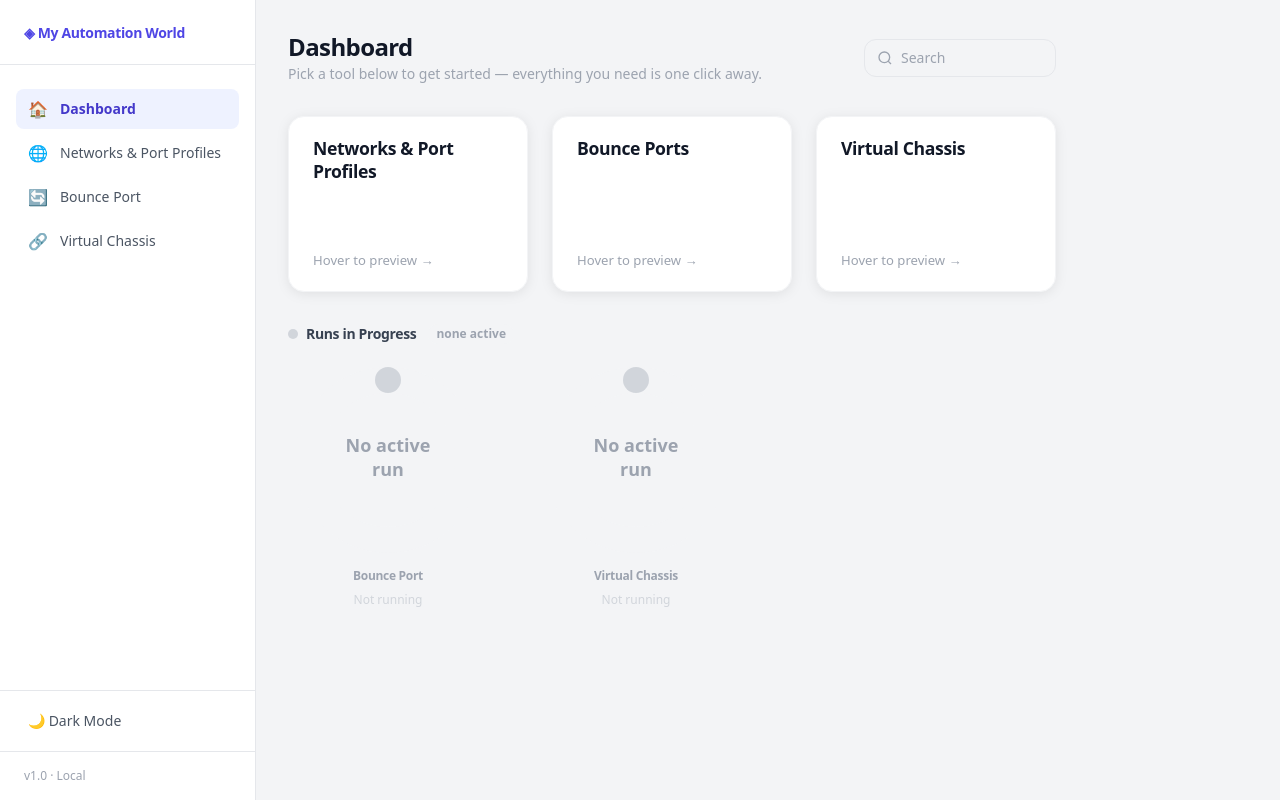
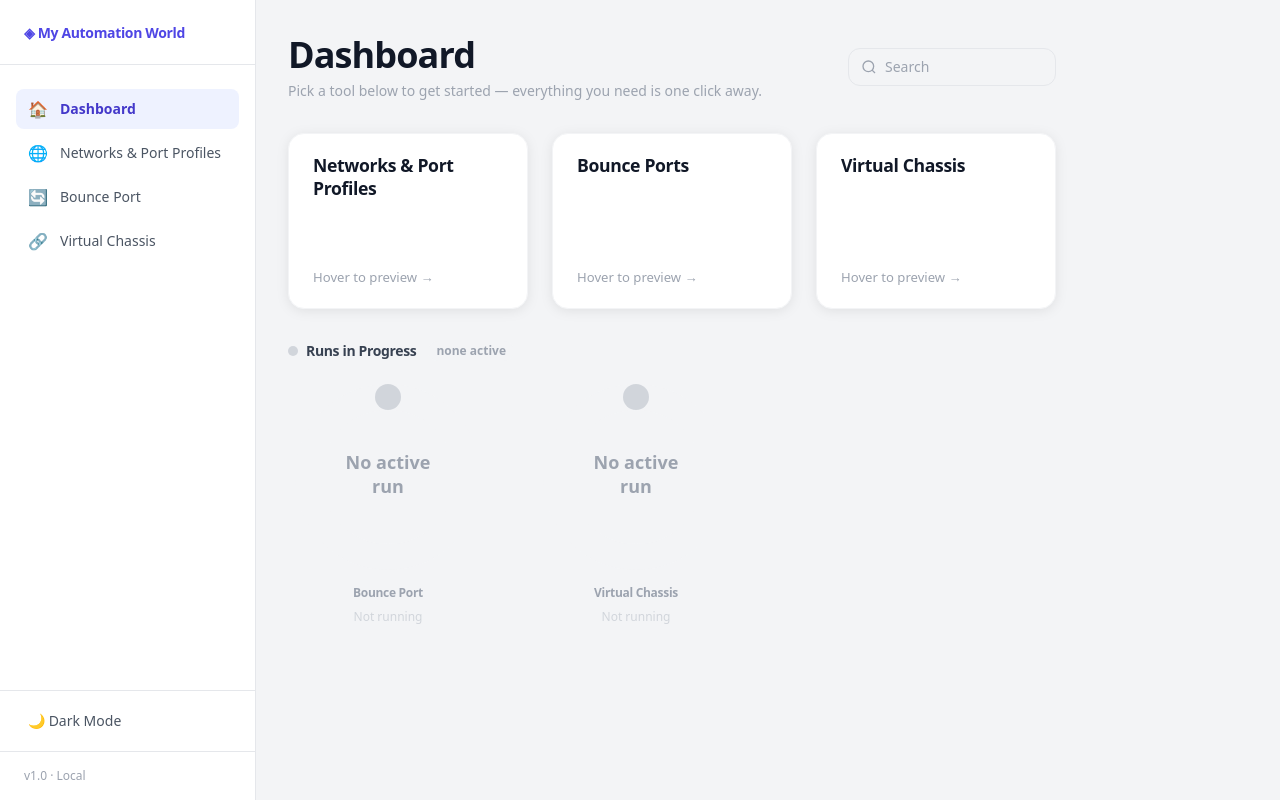
Before and after one commit to amruthasatishkumar/Vkhot-Development, a React (Vite) app in the folder dashboard-app/frontend/: page / in a window 1280 px wide. Built offline with nearby package versions, Linux system fonts and the light colour scheme.

Commit message:
dashboard2

```diff
--- a/dashboard-app/frontend/src/pages/DashboardHome.jsx
+++ b/dashboard-app/frontend/src/pages/DashboardHome.jsx
@@ -285,10 +285,10 @@ export default function DashboardHome({ onNavigate }) {
       {/* Top header row */}
       <div className="flex items-center justify-between gap-4">
         <div>
-          <p className="text-2xl font-extrabold text-gray-900 dark:text-white tracking-tight leading-tight">Dashboard</p>
-          <p className="text-sm text-gray-400 dark:text-gray-400 mt-0.5">Pick a tool below to get started — everything you need is one click away.</p>
+          <p className="text-4xl font-extrabold text-gray-900 dark:text-white tracking-tight leading-tight">Dashboard</p>
+          <p className="text-sm text-gray-400 dark:text-gray-400 mt-1">Pick a tool below to get started — everything you need is one click away.</p>
         </div>
-        <div className="flex items-center gap-2 bg-gray-100 dark:bg-gray-800 border border-gray-200 dark:border-gray-700 rounded-xl px-3 py-2 w-48 focus-within:ring-2 focus-within:ring-brand-500 transition-all">
+        <div className="ml-auto flex items-center gap-2 bg-gray-100 dark:bg-gray-800 border border-gray-200 dark:border-gray-700 rounded-xl px-3 py-2 w-52 focus-within:ring-2 focus-within:ring-brand-500 transition-all flex-shrink-0">
           <svg className="h-4 w-4 text-gray-400 flex-shrink-0" fill="none" stroke="currentColor" strokeWidth="2" viewBox="0 0 24 24">
             <circle cx="11" cy="11" r="8" /><path d="m21 21-4.35-4.35" />
           </svg>
```
